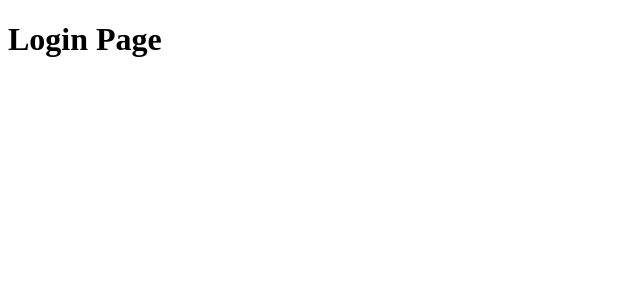
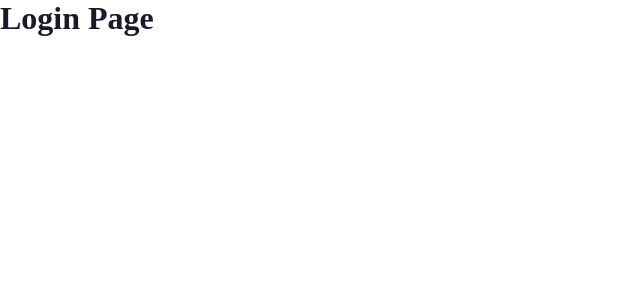
Before and after one commit to Ben7991/plagiarism-checker-frontend, a React (Vite) app: page / in a window 1280 px wide. Shown: the top 300 px of the page, without its empty margins (0-640 px from the left). Built offline with nearby package versions, Linux system fonts and the light colour scheme.

Commit message:
add base.css, utilities.css, variables.css and import into index.css

```diff
--- /dev/null
+++ b/src/assets/css/base.css
@@ -0,0 +1,20 @@
+body {
+  font-family: var(--ff-regular);
+  font-weight: var(--fw-regular);
+  font-style: normal;
+  margin: 0;
+  box-sizing: border-box;
+  color: var(--black-300);
+}
+
+*,
+*::before,
+*::after {
+  margin: 0;
+  padding: 0;
+  box-sizing: border-box;
+}
+
+h1, h2, h3, h4, h5, h6 {
+  color: var(--black-200);
+}
--- /dev/null
+++ b/src/assets/css/variables.css
@@ -0,0 +1,12 @@
+:root {
+  --ff-branc: "Holtwood One SC";
+  --ff-regular: "Archivo";
+  --fw-regular: 400;
+  --fw-semibold: 600;
+  --fw-bold: 700;
+
+  --black-300: #333441;
+  --black-200: #1a1a2a;
+
+  --gray-400: #fafafb;
+}
--- a/src/index.css
+++ b/src/index.css
@@ -0,0 +1,3 @@
+@import url("./assets/css/variables.css");
+@import url("./assets/css/base.css");
+@import url("./assets/css/utilities.css");
```
Also changed, not shown: src/assets/css/utilities.css (added).
